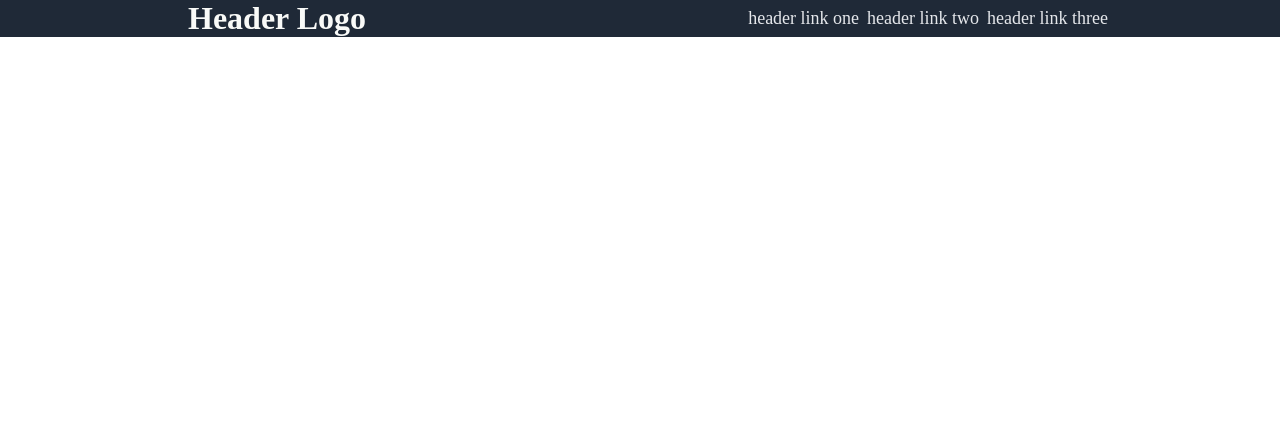
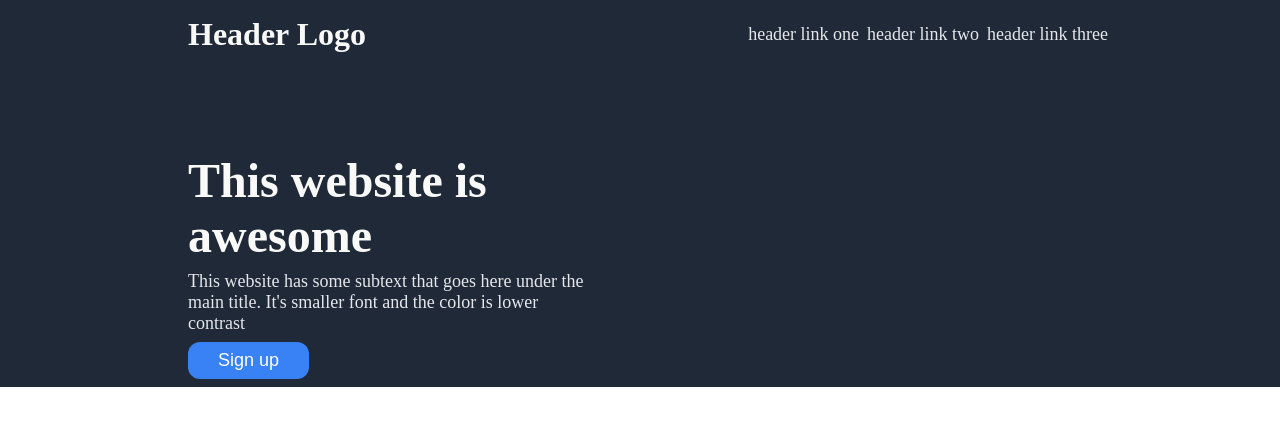
Before and after one commit to davidttpb/landing-page, a plain HTML site: page index.html in a window 1280 px wide. Drawn offline with Linux system fonts and the light colour scheme.

Commit message:
Modified index.html and style.css
I've added the second part of the website below the header which contains some more content.
I've also added the nessesary styling to style.css

```diff
--- a/index.html
+++ b/index.html
@@ -7,6 +7,7 @@
     <title>Document</title>
 </head>
 <body>
+
     <div class="header">
         <div class="logo"><h1>Header Logo</h1></div>
         <ul>
@@ -17,5 +18,27 @@
             </div>
         </ul>
     </div>
+
+    <div class="section-container">
+        <div class="main-text-container">
+            <h1>This website is</h1>
+            <h1>awesome</h1>
+        </div>
+
+        <div class="paragraph-container">
+            <p>This website has some subtext that goes here under the<br>
+            main title. It's smaller font and the color is lower<br>contrast
+            </p>
+        </div>
+
+        <div class="sign-up-container">
+            <button type="button">Sign up</button>
+        </div>
+    </div>
+
+    <div class="fake-image-placeholder">
+
+    </div>
+
 </body>
 </html>
--- a/style.css
+++ b/style.css
@@ -1,3 +1,5 @@
+/* Header section */
+
 * {
     margin: 0;
     padding: 0;
@@ -10,13 +12,17 @@
     background-color: #1f2937;
 }
 
+
 .logo {
     margin-left: 188px;
     color: #f9faf8;
+    margin-bottom: 100px;
+    margin-top: 16px;
 }
 
 ul {
     list-style-type: none;
+    margin-top: 16px;
 }
 
 a {
@@ -31,3 +37,43 @@ a {
     margin-right: 164px;
     margin-top: 8px;
 }
+
+/* Below header */
+
+.section-container {
+    display: flex;
+    flex-direction: column;
+    background-color: #1f2937;
+}
+
+.paragraph-container {
+    margin-left: 188px;
+    font-size: large;
+    color: #e5e7eb;
+    margin-bottom: 8px;
+}
+
+.main-text-container {
+    margin-left: 188px;
+    font-size: 24px;
+    color: #f9faf8;
+    font-weight: bolder;
+    margin-bottom: 8px;
+}
+
+.sign-up-container {
+    margin-left: 188px;
+}
+
+button {
+    background-color: #3882f6;
+    color: white;
+    font-size: large;
+    margin-bottom: 8px;
+    border-radius: 12px;
+    padding-left: 30px;
+    padding-right: 30px;
+    padding-top: 8px;
+    padding-bottom: 8px;
+    border: 0px;
+}
```
